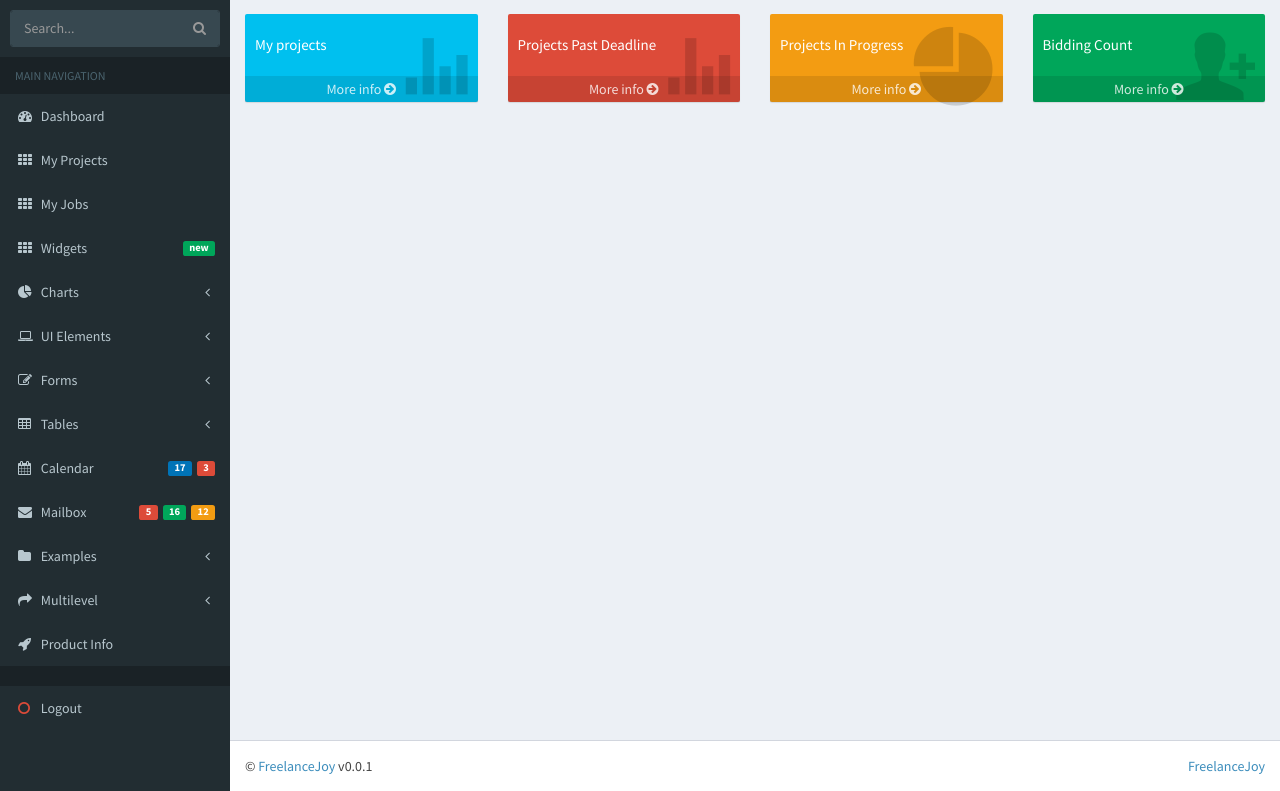
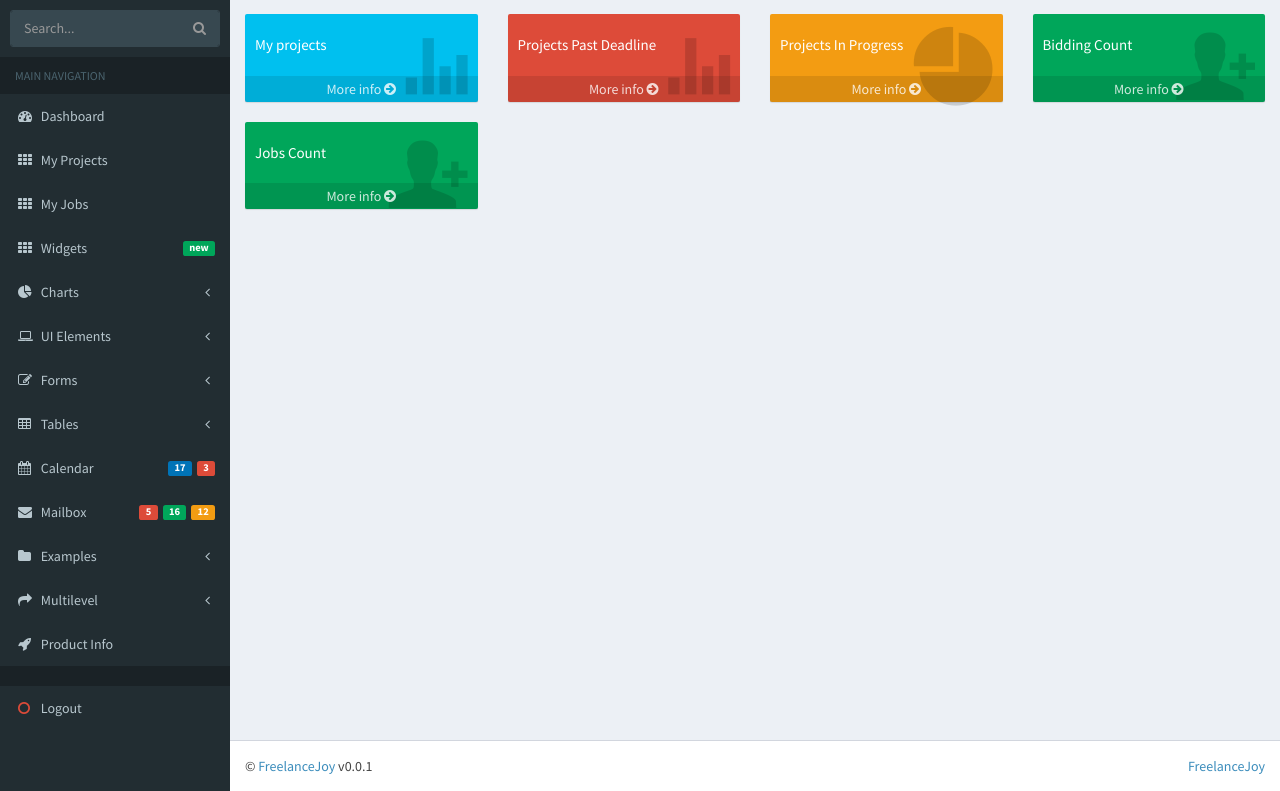
Before and after one commit to gheorghitamutu/FreelanceJoy, a Flask app: template web/templates/public/dashboard.html in a window 1280 px wide. Shown: the part 92-883 px from the top of the page. Run offline with Flask 2, Linux system fonts and the light colour scheme; the template is opened without the code that fills it, so the values that code supplies are empty; parts of the project's set-up code (start-up, migrations or seed data) failed here and were passed over; some libraries are stand-ins or nearby versions; some web fonts are replaced.

Commit message:
+ jobs count on dashboard
Signed-off-by: Gheorghita Mutu <gmutu@bitdefender.com>

```diff
--- a/main.py
+++ b/main.py
@@ -214,11 +214,15 @@ class App(Flask):
         bidding_list = self.get_user_bidding_list(request.url_root, self.session['claims']['email'])
         biddings_count = len(bidding_list)
 
+        jobs_list = self.get_user_job_list(request.url_root, self.session['claims']['email'])
+        jobs_count = len(jobs_list)
+
         user_data = {
             'projects_count': projects_count,
             'projects_past_deadline': projects_past_deadline_count,
             'projects_in_progress': projects_in_progress,
-            'biddings_count': biddings_count
+            'biddings_count': biddings_count,
+            'jobs_count': jobs_count
         }
 
         return render_template('dashboard.html', session=self.session, user_data=user_data)
--- a/web/templates/public/dashboard.html
+++ b/web/templates/public/dashboard.html
@@ -83,6 +83,22 @@
             </div>
         </div>
         <!-- ./col -->
+        <!-- ./col -->
+        <div class="col-lg-3 col-xs-6">
+            <!-- small box -->
+            <div class="small-box bg-green">
+                <div class="inner">
+                    <h3>{{ user_data['jobs_count'] }}</h3>
+
+                    <p>Jobs Count</p>
+                </div>
+                <div class="icon">
+                    <i class="ion ion-person-add"></i>
+                </div>
+                <a class="small-box-footer" href="#">More info <i class="fa fa-arrow-circle-right"></i></a>
+            </div>
+        </div>
+        <!-- ./col -->
     </div>
 
 </section>
```
